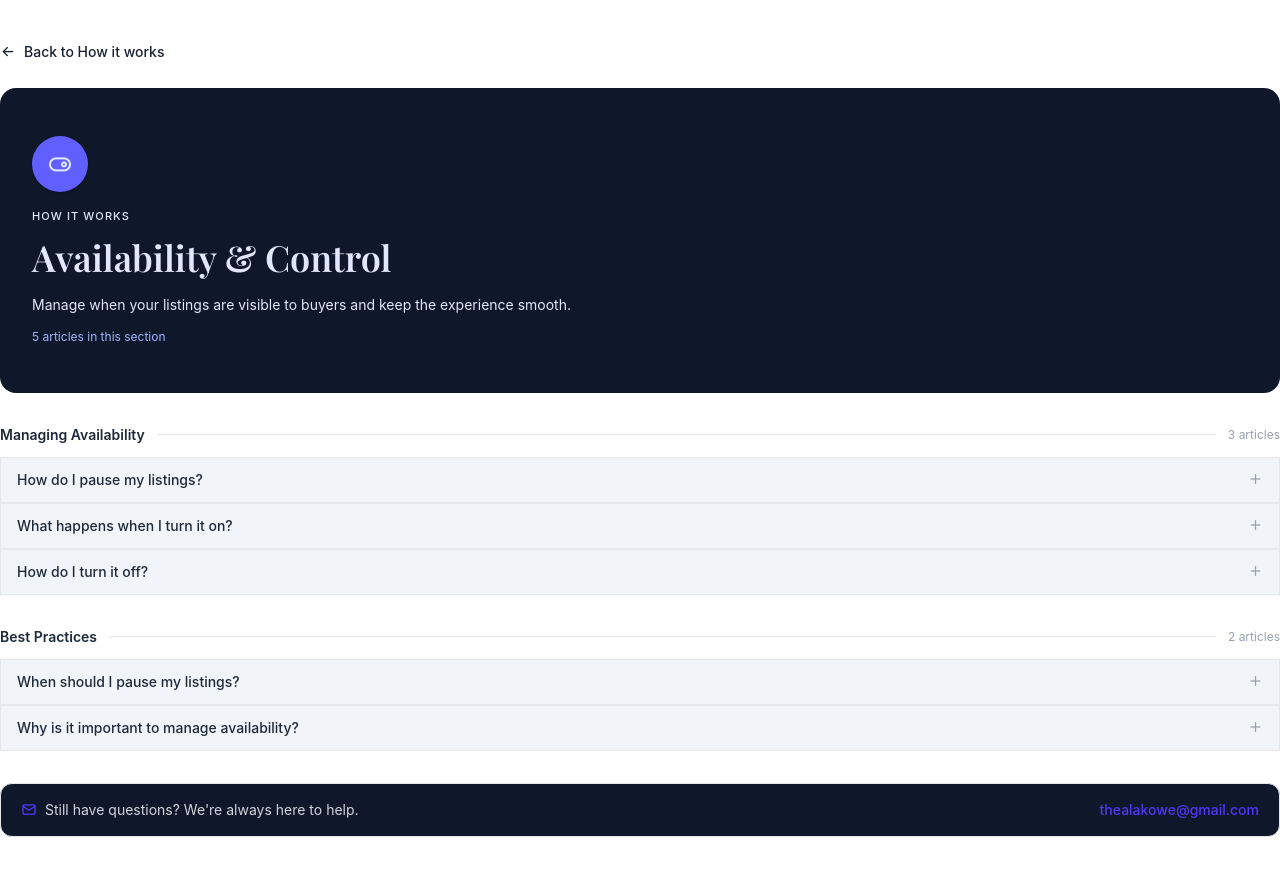
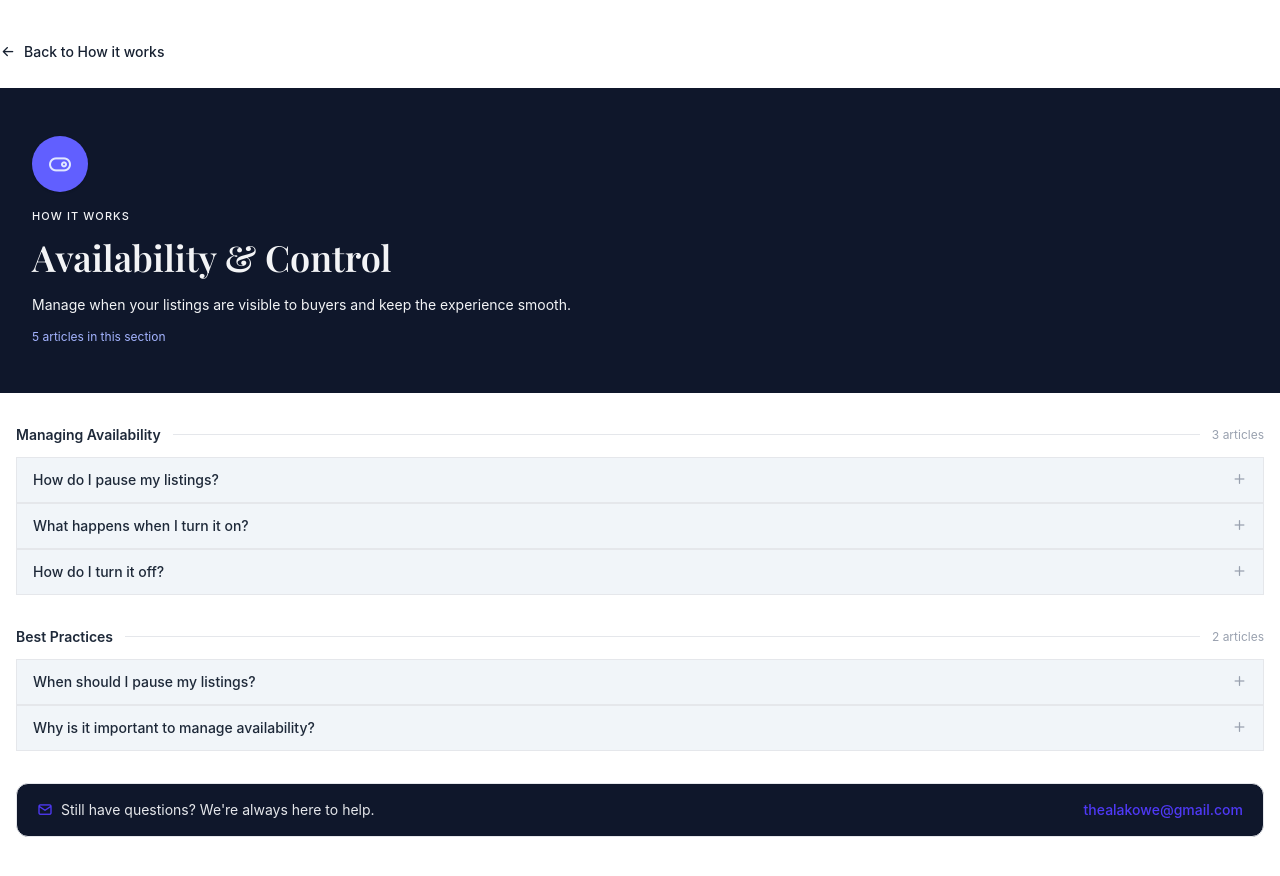
Before and after one commit to Oluwagbenga9999/Alakowe, a React (Vite) app: page /how-it-works/availability in a window 1280 px wide. Built offline with nearby package versions, Linux system fonts and the light colour scheme.

Commit message:
Adjusted some styles in Topic Page

```diff
--- a/src/components/howitworks/TopicPage.tsx
+++ b/src/components/howitworks/TopicPage.tsx
@@ -28,20 +28,20 @@ export default function TopicPage() {
       </div>
 
       {/* Topic hero */}
-      <div className="bg-slate-900 rounded-2xl px-8 py-12 mb-8">
+      <div className="bg-slate-900 px-8 py-12 mb-8">
         <div className="w-14 h-14 rounded-full bg-indigo-500 flex items-center justify-center mb-4 shadow-sm">
           <i className={`ti ${topic.icon} text-indigo-100 text-2xl`} aria-hidden="true" />
         </div>
-        <p className="text-[11px] tracking-widest uppercase text-indigo-100 font-medium mb-2">
+        <p className="text-[11px] tracking-widest uppercase text-gray-100 font-medium mb-2">
           How it works
         </p>
         <h1
-          className="text-3xl md:text-4xl font-semibold text-indigo-100 leading-snug mb-3"
+          className="text-3xl md:text-4xl font-semibold text-gray-100 leading-snug mb-3"
           style={{ fontFamily: "'Playfair Display', serif" }}
         >
           {topic.title}
         </h1>
-        <p className="text-sm text-indigo-100 max-w-xl leading-relaxed">
+        <p className="text-sm text-gray-100 max-w-xl leading-relaxed">
           {topic.intro}
         </p>
         <p className="text-xs text-indigo-300 mt-3">
@@ -50,7 +50,7 @@ export default function TopicPage() {
       </div>
 
       {/* Sections */}
-      <div className="space-y-8 mb-8">
+      <div className="space-y-8 mb-8 mx-4 md:mx-4">
         {topic.sections.map((section: { heading: string; faqs: { q: string; a: string }[] }) => (
           <div key={section.heading}>
             {/* Sub-section heading */}
@@ -73,8 +73,8 @@ export default function TopicPage() {
       </div>
 
       {/* Contact bar */}
-      <div className="mt-8 bg-slate-900 border border-gray-200 rounded-xl px-5 py-4 flex flex-col sm:flex-row sm:items-center justify-between gap-3">
-        <span className="text-sm text-gray-300 flex items-center gap-2">
+      <div className="mt-8 bg-slate-900 border border-gray-200 rounded-xl px-5 py-4 mx-4 md:mx-4 flex flex-col sm:flex-row sm:items-center justify-between gap-3">
+        <span className="text-sm text-gray-200 flex items-center gap-2">
           <i className="ti ti-mail text-indigo-600 text-base" aria-hidden="true" />
           Still have questions? We&apos;re always here to help.
         </span>
```
